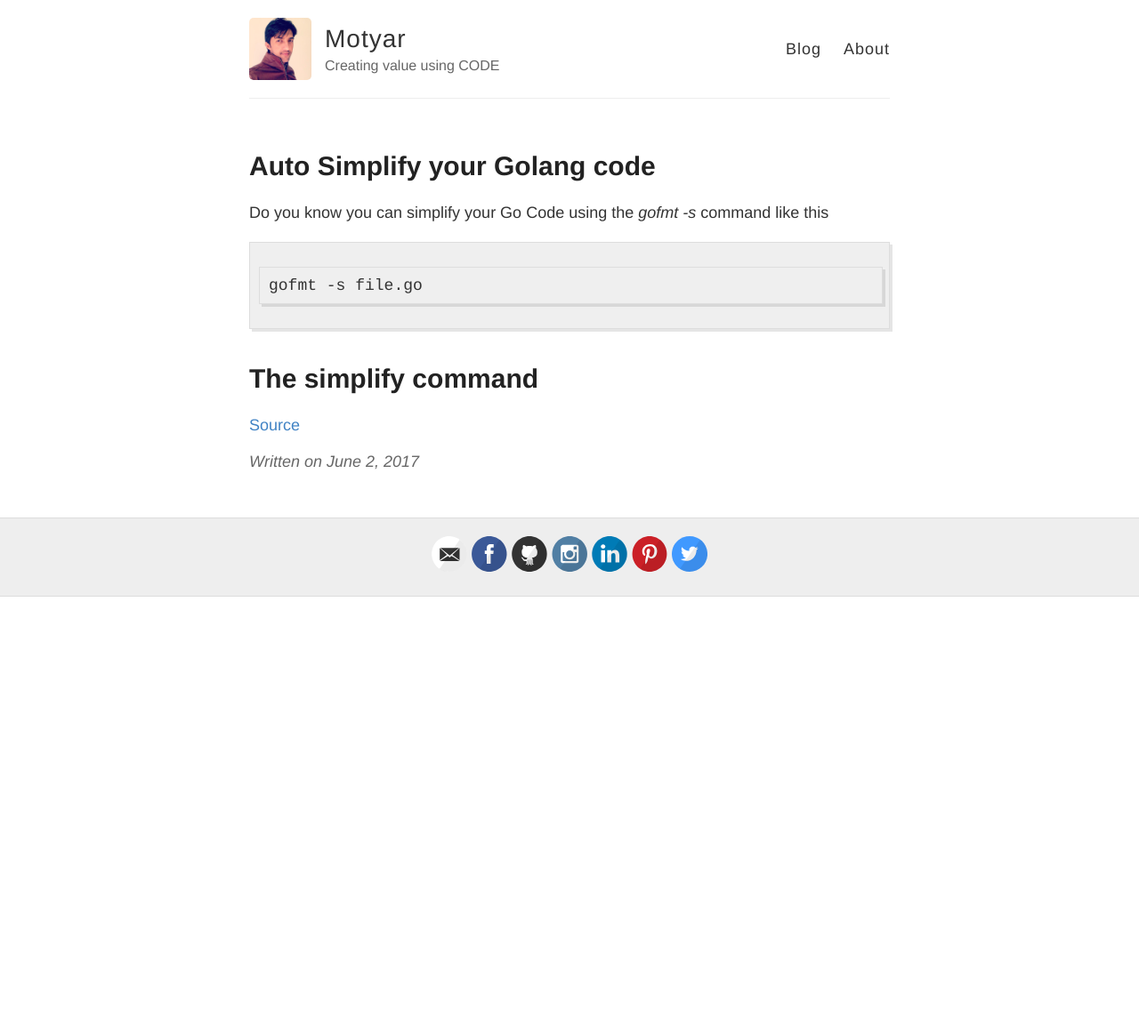
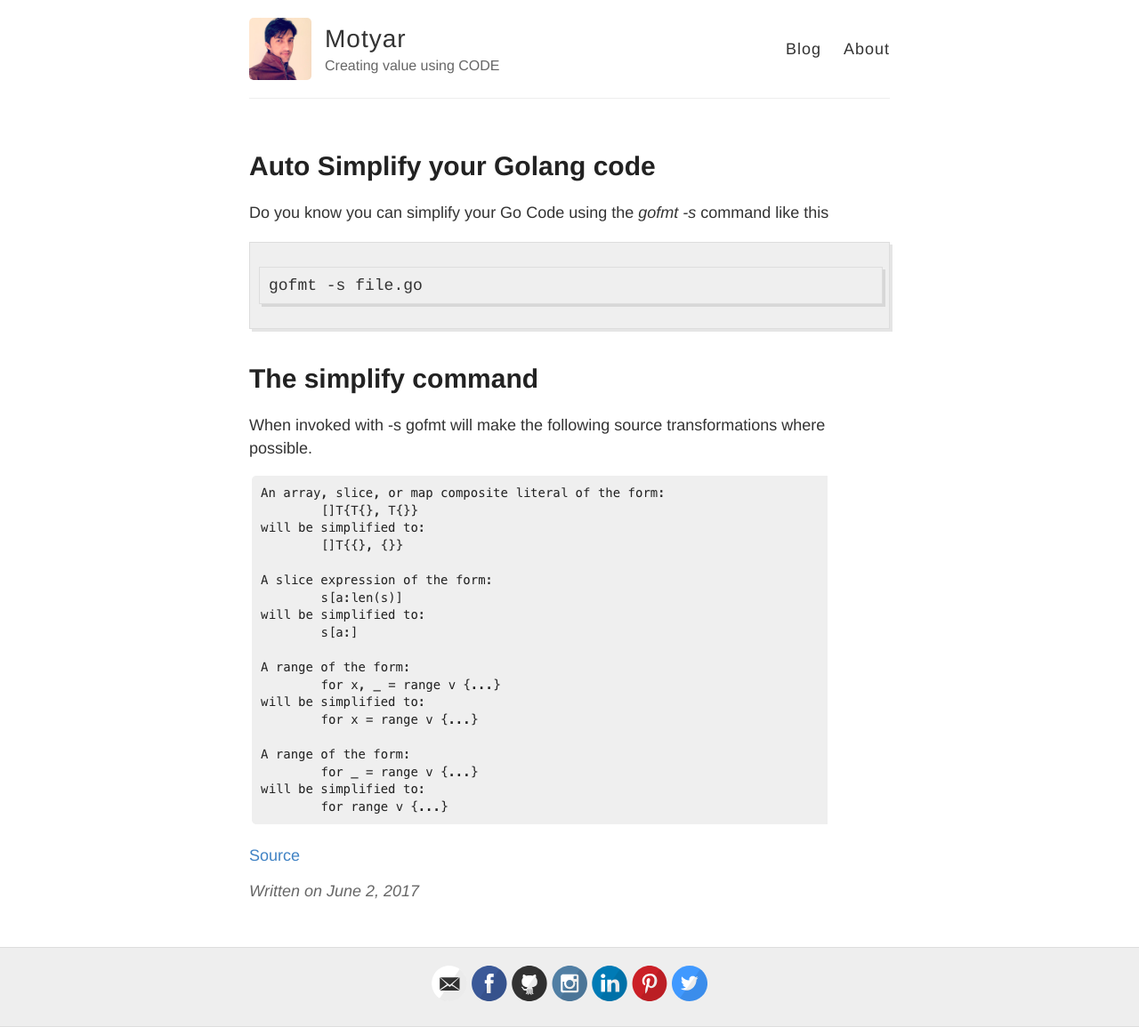
Before and after one commit to motyar/motyar.github.io, a Jekyll site: the page built from _posts/2017-6-2-golang-simplify.md, in a window 1280 px wide. Shown: the whole page at 89% size. Built offline with Jekyll 4.4.1, drawn with Linux system fonts in a browser that asks for light colours; before the commit the page ends 900 px from its top, so only the background shows below that.

Commit message:
Update 2017-6-2-golang-simplify.md

```diff
--- a/_posts/2017-6-2-golang-simplify.md
+++ b/_posts/2017-6-2-golang-simplify.md
@@ -11,5 +11,8 @@ gofmt -s file.go
 
 # The simplify command
 
+When invoked with -s gofmt will make the following source transformations where possible.
+
+![Screenshot](/images/Screen Shot 2017-06-02 at 6.25.11 PM.png)
 
 [Source](https://golang.org/cmd/gofmt/#hdr-The_simplify_command)
```
